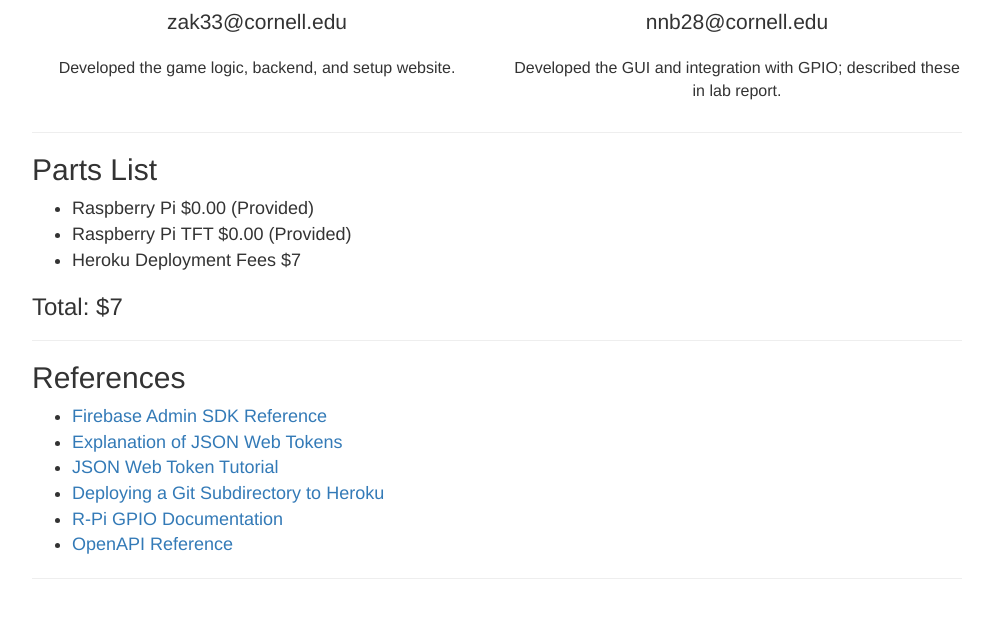
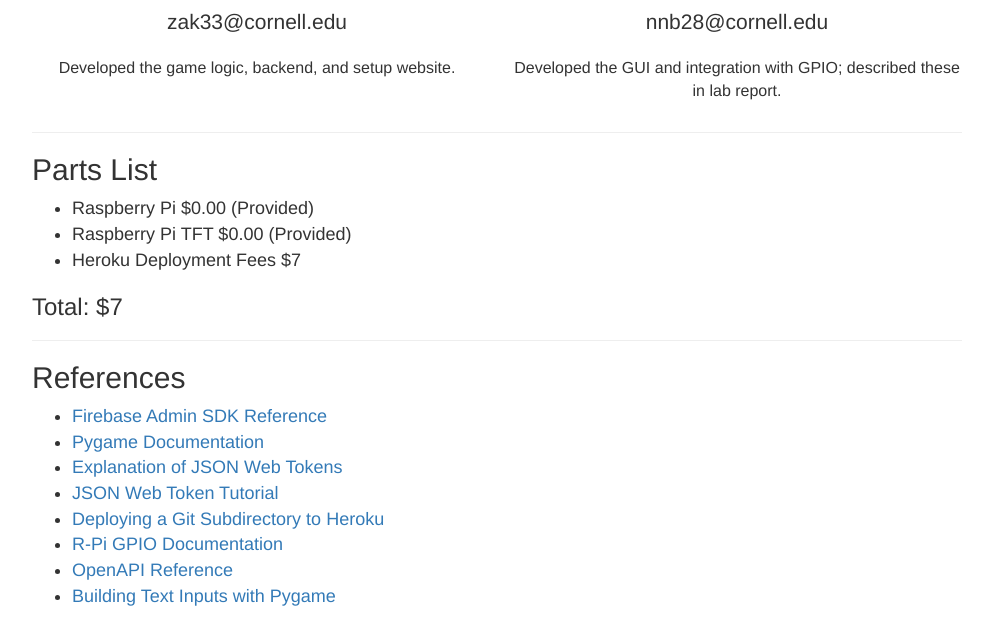
Before and after one commit to zachary-kent/ece5725-final, a plain HTML site: page website/index.html in a window 1280 px wide. Shown: the part 11382-12000 px from the top of the page, without its empty margins (143-1136 px from the left). Drawn offline with nearby package versions, Linux system fonts and the light colour scheme.

Commit message:
Added pygame links

```diff
--- a/website/index.html
+++ b/website/index.html
@@ -636,6 +636,7 @@
       <h2>References</h2>
       <ul>
         <li><a href="https://firebase.google.com/docs/reference/admin">Firebase Admin SDK Reference</a><br></li>
+        <li><a href="https://www.pygame.org/docs/">Pygame Documentation</a><br></li>
         <li><a href="https://auth0.com/docs/secure/tokens/json-web-tokens">Explanation of JSON Web Tokens</a><br></li>
         <li><a
             href="https://medium.com/@prashantramnyc/authenticate-rest-apis-in-node-js-using-jwt-json-web-tokens-f0e97669aad3">JSON
@@ -646,9 +647,9 @@
         <li><a href="https://sourceforge.net/p/raspberry-gpio-python/wiki/Home/">R-Pi GPIO Documentation</a><br></li>
         <li><a href="https://support.smartbear.com/swaggerhub/docs/tutorials/openapi-3-tutorial.html">OpenAPI
             Reference</a></li>
+        <li><a href="https://www.geeksforgeeks.org/how-to-create-a-text-input-box-with-pygame/">Building Text Inputs
+            with Pygame</a><br></li>
       </ul>
-
-
     </div>
 
     <hr>
```
